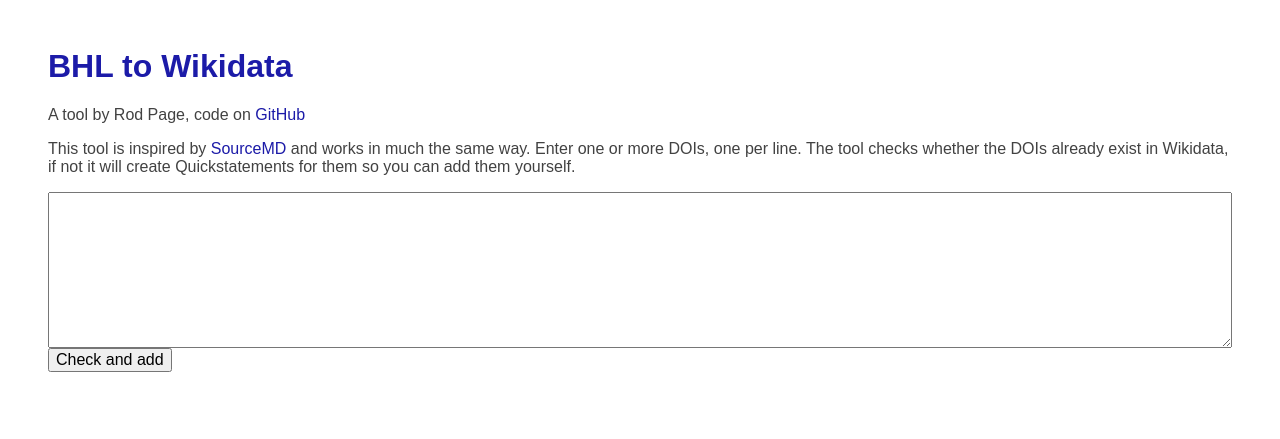
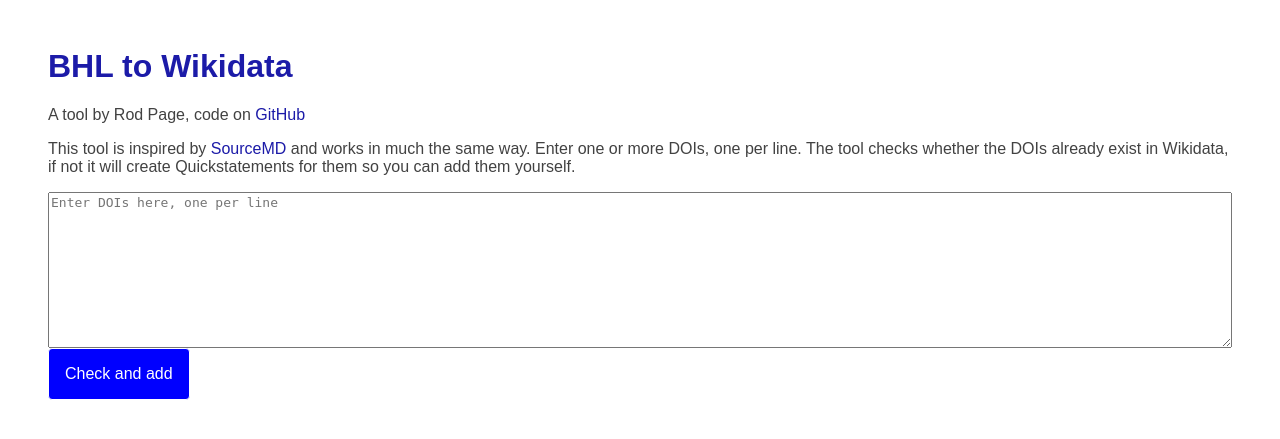
Before and after one commit to rdmpage/bhl-wikidata, a PHP site: page / in a window 1280 px wide. Shown: the top 439 px of the page. Run offline with PHP 8.4, Linux system fonts and the light colour scheme.

Commit message:
Tweak appearance

```diff
--- a/index.php
+++ b/index.php
@@ -412,6 +412,11 @@ if (isset($_GET['ids']) && trim($_GET['ids']) != "")
 
 	button {
 		font-size:1em;
+		background-color:blue;
+		color:white;
+		border:1px solid white;
+		padding:1em;
+		border-radius:4px;
 	}
 
 	a {
@@ -423,10 +428,10 @@ if (isset($_GET['ids']) && trim($_GET['ids']) != "")
 </head>
 <body>
 <h1>
-	<a href=".">BHL to Wikidata</a>
+	<a href=".">[Home]</a>
 </h1>
 
-<p>You can create a new item, or update an existing one, in QuickStatements:</p>
+<p>You can create a new item in QuickStatements:</p>
 
 
 <form action='https://tools.wmflabs.org/quickstatements/api.php' method='post' target='_blank'>
@@ -528,6 +533,11 @@ else
 
 	button {
 		font-size:1em;
+		background-color:blue;
+		color:white;
+		border:1px solid white;
+		padding:1em;
+		border-radius:4px;
 	}
 
 	a {
@@ -548,7 +558,7 @@ Enter one or more DOIs, one per line. The tool checks whether the DOIs already e
 if not it will create Quickstatements for them so you can add them yourself.</p>
 
 <form method="get">
-	<textarea style="font-size:1em;box-sizing: border-box;width:100%;" id="ids"  name="ids" rows="10" ></textarea>
+	<textarea style="font-size:1em;box-sizing: border-box;width:100%;" id="ids"  name="ids" rows="10" placeholder="Enter DOIs here, one per line" ></textarea>
     <br />
     <!-- <button type="submit" name="check">Check</button> -->
     <button type="submit" name="add">Check and add</button>
--- a/prefix.json
+++ b/prefix.json
@@ -63,5 +63,7 @@
     "10.1603": "Crossref",
     "10.1643": "Crossref",
     "10.1080": "Crossref",
-    "10.3897": "Crossref"
+    "10.3897": "Crossref",
+    "10.18476": "Crossref",
+    "10.4314": "Crossref"
 }
```
Also changed, not shown: 1 other file.
